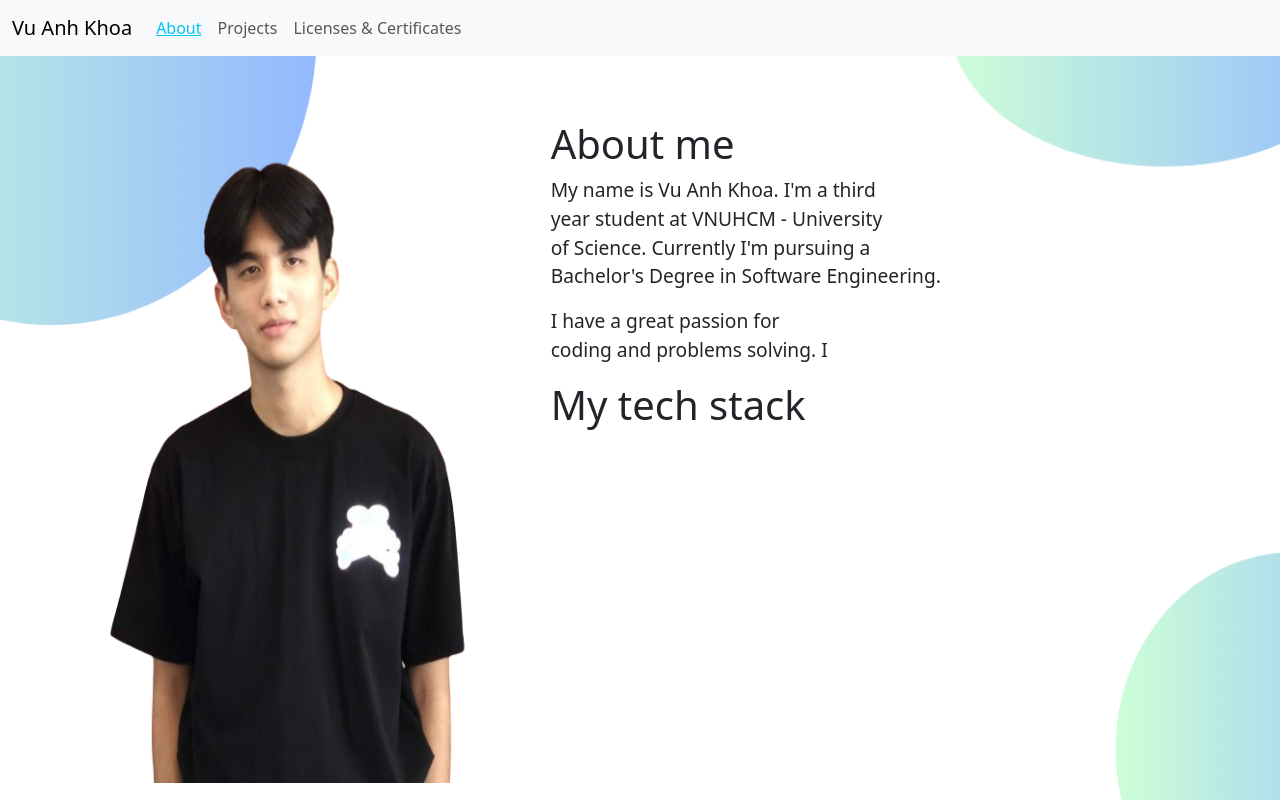
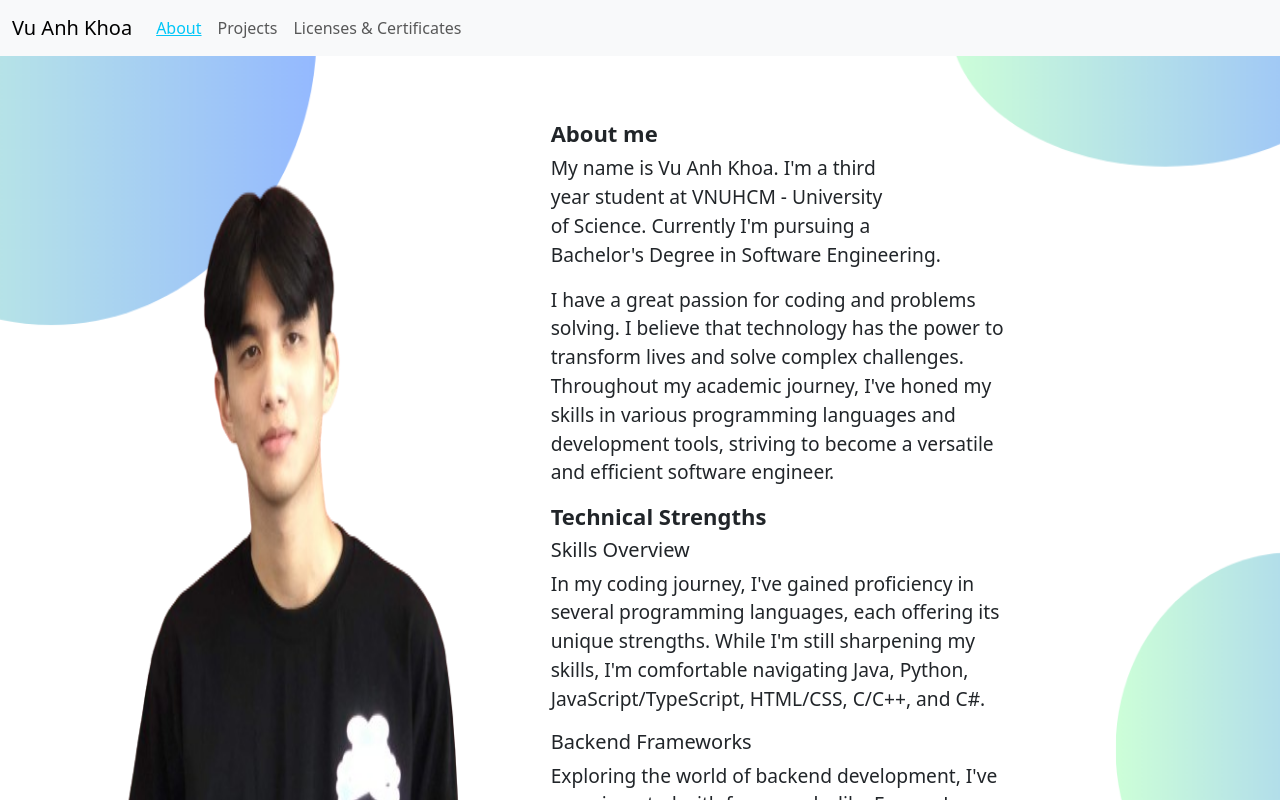
Before and after one commit to VuKhoa23/Portfolio, a Next.js app: page /about in a window 1280 px wide. Built offline with nearby package versions, Linux system fonts and the light colour scheme.

Commit message:
Finished about section

```diff
--- a/app/about/page.js
+++ b/app/about/page.js
@@ -23,12 +23,19 @@ export default function About() {
               My name is Vu Anh Khoa. I&apos;m a third year student at VNUHCM - University of Science. Currently I&apos;m pursuing a Bachelor&apos;s Degree in Software Engineering.
             </p>
             <p>
-              I have a great passion for coding and problems solving. I
+              I have a great passion for coding and problems solving. I believe that technology has the power to transform lives and solve complex challenges. Throughout my academic journey, I've honed my skills in various programming languages and development tools, striving to become a versatile and efficient software engineer.
             </p>
           </section>
           <section className={classes["introduce-section"]}>
-            <h1>My tech stack</h1>
-            <p></p>
+            <h1>Technical Strengths</h1>
+            <h2>Skills Overview</h2>
+            <p>In my coding journey, I've gained proficiency in several programming languages, each offering its unique strengths. While I'm still sharpening my skills, I'm comfortable navigating Java, Python, JavaScript/TypeScript, HTML/CSS, C/C++, and C#.</p>
+            <h2>Backend Frameworks</h2>
+            <p>Exploring the world of backend development, I've experimented with frameworks like ExpressJs, Django, and Spring Framework. While I'm still refining my understanding, I've found these tools invaluable in shaping robust backend solutions. <br/>I'm also fluent in Relational Databases like MySQL and MS-SQL</p>
+            <h2>Frontend Explorations</h2>
+            <p>Frontend Explorations:
+
+On the frontend side, I've played around with React, Angular, and Bootstrap. While I'm not an expert yet, I've created basic, functional interfaces that balance looks with usability.</p>
           </section>
         </div>
       </main>
--- a/app/about/page.module.css
+++ b/app/about/page.module.css
@@ -1,6 +1,21 @@
 .introduce-section {
     height: fit-content;
 }
+
+.introduce-section h1 {
+    width: 70%;
+    font-weight: bolder ;
+    font-size: 1.375rem;
+    text-wrap: balance;
+}
+
+.introduce-section h2 {
+    width: 70%;
+    font-size: 1.25rem;
+    text-wrap: balance;
+    font-weight:500;
+}
+
 
 .introduce-section p {
     width: 70%;
--- a/app/page.js
+++ b/app/page.js
@@ -6,7 +6,7 @@ export default function Home() {
   return (
     <main className={classes.main}>
         <section className={classes.introduce}>
-            <p1>Hi !</p1>
+            <h1>Hi !</h1>
             <p>Im Khoa, a software engineer student.</p>
             <p>This is where I showcase my projects and what I&apos;ve learned from them.</p>
         </section>
--- a/app/page.module.css
+++ b/app/page.module.css
@@ -14,6 +14,10 @@
     margin-top: 4rem;
 }
 
-.introduce p1{
+.introduce p{
+    font-size: 1.2rem;
+}
+
+.introduce h1{
     font-size: 2rem;
 }
```
